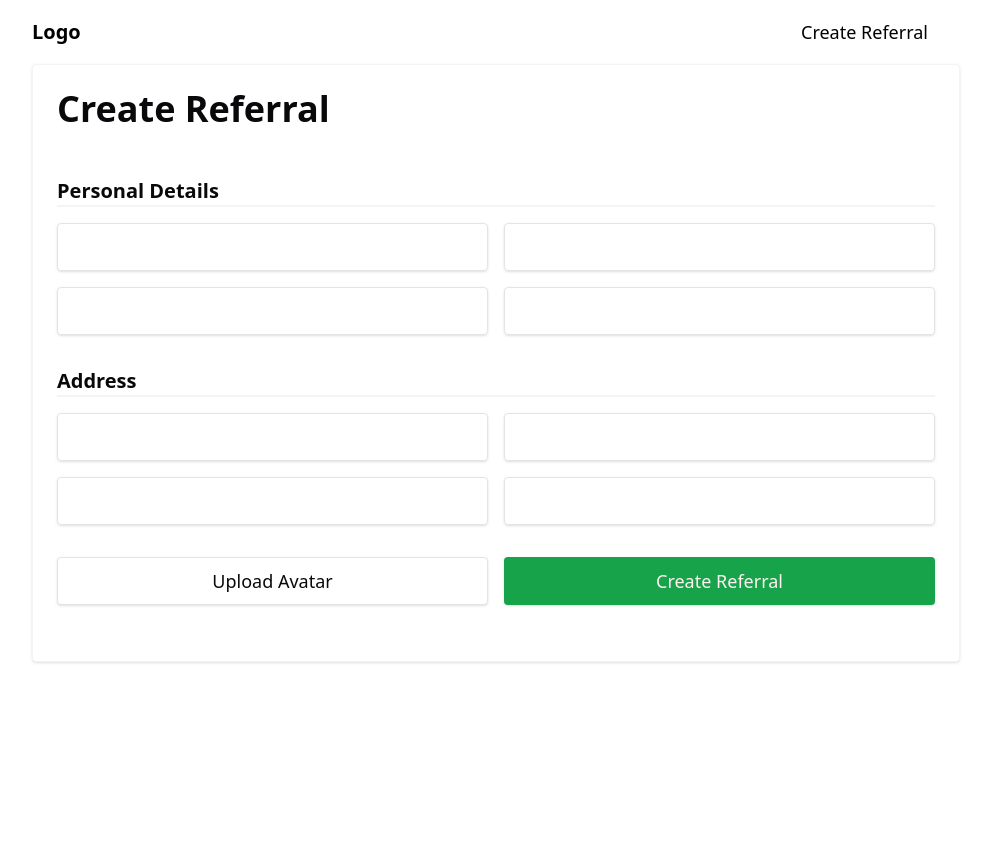
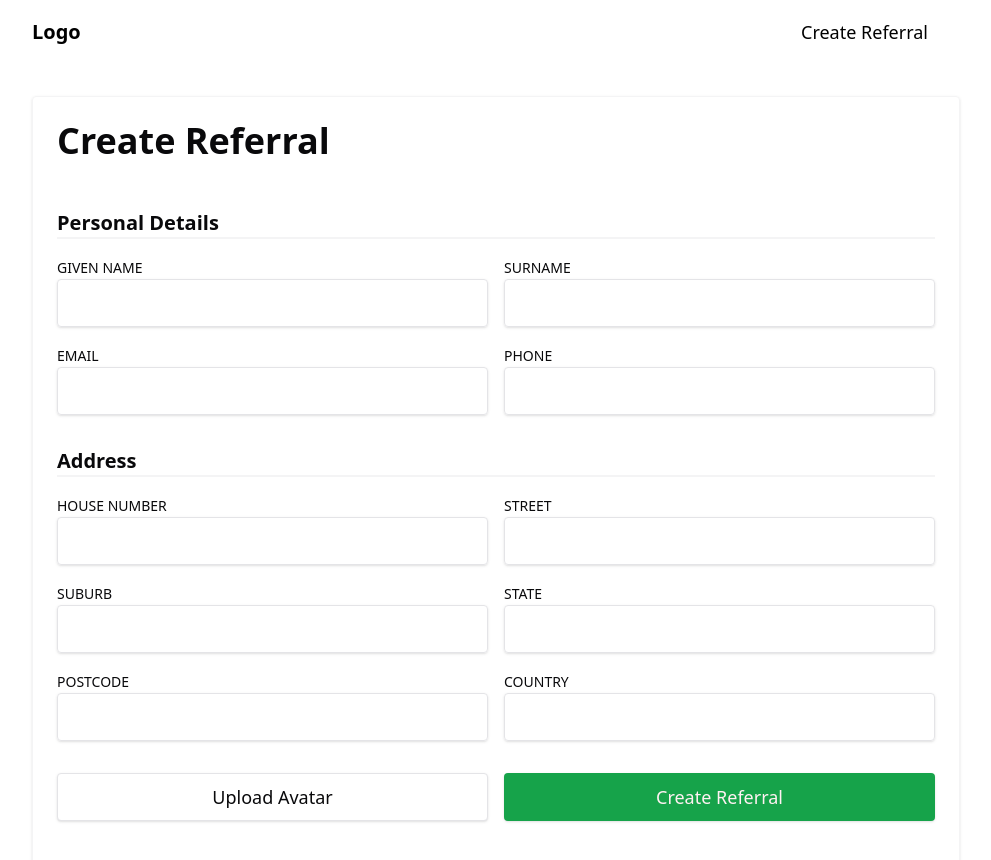
Before and after one commit to xxerick12xx/coding-sample, a React (Vite) app in the folder client/: page /create/1 in a window 1280 px wide. Shown: the top 860 px of the page, without its empty margins (144-1135 px from the left). Before the commit the page ends 800 px from the top, so only its background shows below. Built offline with nearby package versions, Linux system fonts and the light colour scheme.

Commit message:
add input validation

```diff
--- a/client/package.json
+++ b/client/package.json
@@ -10,6 +10,7 @@
     "preview": "vite preview"
   },
   "dependencies": {
+    "@hookform/resolvers": "^3.10.0",
     "@tailwindcss/vite": "^4.0.0",
     "class-variance-authority": "^0.7.1",
     "client": "file:",
@@ -17,10 +18,12 @@
     "lucide-react": "^0.474.0",
     "react": "^18.3.1",
     "react-dom": "^18.3.1",
+    "react-hook-form": "^7.54.2",
     "react-router": "^7.1.3",
     "react-router-dom": "^7.1.3",
     "tailwind-merge": "^2.6.0",
-    "tailwindcss": "^4.0.0"
+    "tailwindcss": "^4.0.0",
+    "zod": "^3.24.1"
   },
   "devDependencies": {
     "@eslint/js": "^9.17.0",
--- a/client/src/components/header/index.tsx
+++ b/client/src/components/header/index.tsx
@@ -19,7 +19,7 @@ export const Header = () => {
   const [isOpen, setIsOpen] = useState(false);
 
   return (
-    <nav className="bg-background">
+    <nav className="bg-background mb-8">
       <Container className="mx-auto px-4 sm:px-6 lg:px-8">
         <div className="flex items-center justify-between h-16">
           <div className="flex items-center">
--- /dev/null
+++ b/client/src/pages/create-referral-page/create-referral-page.hooks.ts
@@ -0,0 +1,12 @@
+import {
+  FormFieldSchema,
+  type FormFieldsProps,
+} from "./create-referral-page.schema";
+import { zodResolver } from "@hookform/resolvers/zod";
+import { useForm } from "react-hook-form";
+
+export const useCreateReferralHook = () => {
+  return useForm<FormFieldsProps>({
+    resolver: zodResolver(FormFieldSchema),
+  });
+};
--- /dev/null
+++ b/client/src/pages/create-referral-page/create-referral-page.schema.ts
@@ -0,0 +1,16 @@
+import { z } from "zod";
+
+export const FormFieldSchema = z.object({
+  given_name: z.string().min(1, "required field"),
+  last_name: z.string().min(1, "required field"),
+  email: z.string().min(1, "required field").email(),
+  phone: z.string().min(1, "required field"),
+  house_number: z.string().min(1, "required field"),
+  street: z.string().min(1, "required field"),
+  suburb: z.string().min(1, "required field"),
+  state: z.string().min(1, "required field"),
+  postcode: z.string().min(1, "required field"),
+  country: z.string().min(1, "required field"),
+});
+
+export type FormFieldsProps = z.infer<typeof FormFieldSchema>;
--- a/client/src/pages/create-referral-page/index.tsx
+++ b/client/src/pages/create-referral-page/index.tsx
@@ -1,3 +1,5 @@
+import { SubmitHandler } from "react-hook-form";
+
 import {
   Button,
   Card,
@@ -7,48 +9,137 @@ import {
   Input,
 } from "./../../ui";
 
+import { useCreateReferralHook } from "./create-referral-page.hooks";
+import { type FormFieldsProps } from "./create-referral-page.schema";
+
 const CreateReferralPage = () => {
+  const {
+    register,
+    handleSubmit,
+    formState: { errors },
+  } = useCreateReferralHook();
+
+  const handleFormSubmit: SubmitHandler<FormFieldsProps> = async (formData) => {
+    console.log("Registering with:", formData);
+  };
+
   return (
     <Card>
       <Card.Header>
         <HeadingTag1>Create Referral</HeadingTag1>
       </Card.Header>
       <Card.Content>
-        <Form>
+        <Form onSubmit={handleSubmit(handleFormSubmit)}>
           <HeadingTag3>Personal Details</HeadingTag3>
-
           <Form.Group>
             <Form.Item>
-              <Input />
+              <Form.Label htmlFor="given_name">GIVEN NAME</Form.Label>
+              <Input
+                {...register("given_name")}
+                id="given_name"
+                type="string"
+              />
+              {errors.given_name && (
+                <Form.ErrorLabel htmlFor="given_name">
+                  {errors.given_name.message}
+                </Form.ErrorLabel>
+              )}
             </Form.Item>
             <Form.Item>
-              <Input />
+              <Form.Label htmlFor="last_name">SURNAME</Form.Label>
+              <Input {...register("last_name")} id="last_name" type="string" />
+              {errors.last_name && (
+                <Form.ErrorLabel htmlFor="last_name">
+                  {errors.last_name.message}
+                </Form.ErrorLabel>
+              )}
             </Form.Item>
             <Form.Item>
-              <Input />
+              <Form.Label htmlFor="email">EMAIL</Form.Label>
+              <Input {...register("email")} id="last_name" type="string" />
+              {errors.email && (
+                <Form.ErrorLabel htmlFor="email">
+                  {errors.email.message}
+                </Form.ErrorLabel>
+              )}
             </Form.Item>
             <Form.Item>
-              <Input />
+              <Form.Label htmlFor="phone">PHONE</Form.Label>
+              <Input {...register("phone")} id="phone" type="string" />
+              {errors.phone && (
+                <Form.ErrorLabel htmlFor="phone">
+                  {errors.phone.message}
+                </Form.ErrorLabel>
+              )}
             </Form.Item>
           </Form.Group>
 
           <HeadingTag3>Address</HeadingTag3>
-
           <Form.Group>
             <Form.Item>
-              <Input />
+              <Form.Label htmlFor="house_number">HOUSE NUMBER</Form.Label>
+              <Input
+                {...register("house_number")}
+                id="house_number"
+                type="string"
+              />
+              {errors.house_number && (
+                <Form.ErrorLabel htmlFor="house_number">
+                  {errors.house_number.message}
+                </Form.ErrorLabel>
+              )}
             </Form.Item>
+
             <Form.Item>
-              <Input />
+              <Form.Label htmlFor="street">STREET</Form.Label>
+              <Input {...register("street")} id="street" type="string" />
+              {errors.street && (
+                <Form.ErrorLabel htmlFor="street">
+                  {errors.street.message}
+                </Form.ErrorLabel>
+              )}
             </Form.Item>
+
             <Form.Item>
-              <Input />
+              <Form.Label htmlFor="suburb">SUBURB</Form.Label>
+              <Input {...register("suburb")} id="suburb" type="string" />
+              {errors.suburb && (
+                <Form.ErrorLabel htmlFor="suburb">
+                  {errors.suburb.message}
+                </Form.ErrorLabel>
+              )}
             </Form.Item>
+
             <Form.Item>
-              <Input />
+              <Form.Label htmlFor="state">STATE</Form.Label>
+              <Input {...register("state")} id="state" type="string" />
+              {errors.state && (
+                <Form.ErrorLabel htmlFor="state">
+                  {errors.state.message}
+                </Form.ErrorLabel>
+              )}
+            </Form.Item>
+
+            <Form.Item>
+              <Form.Label htmlFor="postcode">POSTCODE</Form.Label>
+              <Input {...register("postcode")} id="postcode" type="string" />
+              {errors.postcode && (
+                <Form.ErrorLabel htmlFor="postcode">
+                  {errors.postcode.message}
+                </Form.ErrorLabel>
+              )}
+            </Form.Item>
+
+            <Form.Item>
+              <Form.Label htmlFor="country">COUNTRY</Form.Label>
+              <Input {...register("country")} id="country" type="string" />
+              {errors.country && (
+                <Form.ErrorLabel htmlFor="country">
+                  {errors.country.message}
+                </Form.ErrorLabel>
+              )}
             </Form.Item>
           </Form.Group>
-
           <Form.Group>
             <Button variant="outline">Upload Avatar</Button>
             <Button>Create Referral</Button>
--- a/client/src/ui/card.tsx
+++ b/client/src/ui/card.tsx
@@ -6,7 +6,7 @@ const Root = React.forwardRef<
 >(({ className, ...props }, ref) => (
   <div
     ref={ref}
-    className={`rounded border border-muted bg-card text-card-foreground shadow-sm ${
+    className={`rounded border border-muted bg-white text-card-foreground shadow-sm ${
       className ? className : ""
     }`}
     {...props}
--- a/client/src/ui/form.tsx
+++ b/client/src/ui/form.tsx
@@ -40,4 +40,5 @@ export const Form = Object.assign(Root, {
   ErrorLabel,
   Group,
   Item,
+  Label,
 });
```
Also changed, not shown: 1 other file (tests, documents, lock files or other folders).
